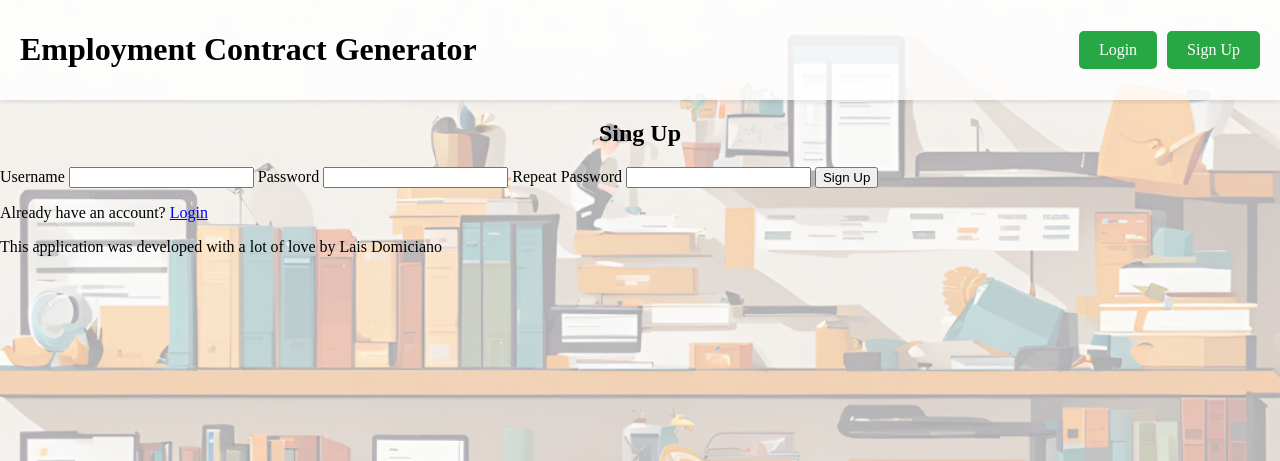
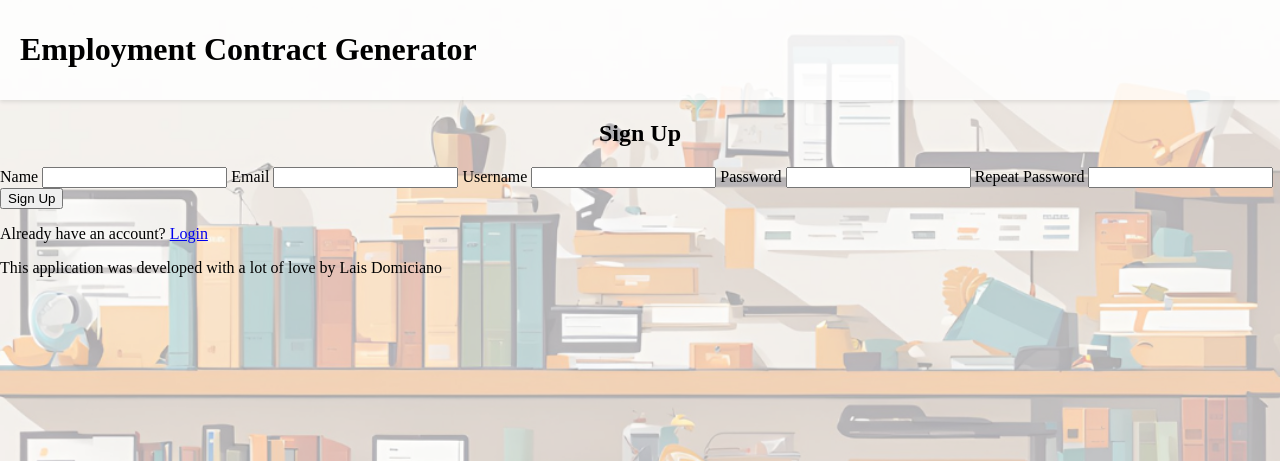
Before and after one commit to laistdomiciano/employment-contract-generator, a Flask app: page /signup in a window 1280 px wide. Shown: the top 461 px of the page. Run offline with Flask 3, Linux system fonts and the light colour scheme; parts of the project's set-up code (start-up, migrations or seed data) failed here and were passed over.

Commit message:
Hiding Login/Signup Buttons

```diff
--- a/app/routes.py
+++ b/app/routes.py
@@ -1,8 +1,6 @@
 from flask import Blueprint, request, render_template, redirect, url_for,flash
-from models import *
 from werkzeug.security import generate_password_hash, check_password_hash
-from utils import load_contract_template
-from .models import ContractType, Contract, db
+# from models import User, Employee, ContractType, Contract, db
 
 routes = Blueprint('routes', __name__)
 
@@ -22,7 +20,7 @@ def login():
             error = 'Invalid credentials'
         else:
             return redirect(url_for('routes.home'))
-    return render_template('login.html', error=error)
+    return render_template('login.html', hide_buttons=True, error=error)
 
 
 @routes.route('/signup', methods=['GET', 'POST'])
@@ -52,12 +50,12 @@ def signup():
             flash('Account created!', category='success')
             return redirect(url_for('routes.home'))
 
-    return render_template('signup.html')
+    return render_template('signup.html', hide_buttons=True)
 
 
 @routes.route('/logout') #, methods=['POST'])
 def logout():
-    return "<h1>Logout</h1>"
+    return "<h1>You are Logout</h1>"
 #     jti = get_jwt()["jti"]
 #     db.session.add(TokenBlocklist(jti=jti))
 #     db.session.commit()
@@ -66,7 +64,7 @@ def logout():
 
 @routes.route('/dashboard')
 def dashboard():
-    return render_template('dashboard.html')
+    return render_template('dashboard.html', hide_buttons=True)
 
 
 @routes.route('/create-contract', methods=['POST'])
--- a/app/templates/home.html
+++ b/app/templates/home.html
@@ -71,11 +71,14 @@
         <div>
             <h1>Employment Contract Generator</h1>
         </div>
+        {% if not hide_buttons %}
         <div class="button-container">
             <a href="{{ url_for('routes.login') }}">Login</a>
             <a href="{{ url_for('routes.signup') }}">Sign Up</a>
         </div>
+        {% endif %}
     </header>
+
     <main>
         {% block content %}
         <h2>This is a Flask-based API that allows users to generate employment contracts.</h2>
@@ -83,6 +86,7 @@
         <h2>The application uses JWT for authentication and PostgreSQL for data storage. </h2>
         {% endblock %}
     </main>
+
     <footer>
         This application was developed with a lot of love by Lais Domiciano
     </footer>
--- a/app/templates/signup.html
+++ b/app/templates/signup.html
@@ -2,16 +2,22 @@
 
 {% block content %}
 <div class="login-container">
-    <h2>Sing Up</h2>
+    <h2>Sign Up</h2>
     <form action="{{ url_for('routes.signup') }}" method="post">
+        <label for="name">Name</label>
+        <input type="text" id="name" name="name" required>
+
+        <label for="email">Email</label>
+        <input type="text" id="email" name="email" required>
+
         <label for="username">Username</label>
         <input type="text" id="username" name="username" required>
 
-            <label for="password">Password</label>
-            <input type="password" id="password" name="password" required>
+        <label for="password1">Password</label>
+        <input type="password" id="password1" name="password1" required>
 
-            <label for="password">Repeat Password</label>
-            <input type="password" id="password" name="password" required>
+        <label for="password2">Repeat Password</label>
+        <input type="password" id="password2" name="password2" required>
 
         <button type="submit">Sign Up</button>
     </form>
```
Also changed, not shown: app/__init__.py (+5 -3 lines), app/untils.py (+14 -14 lines), README.md. Lines whose indentation alone changed are shown as unchanged.
